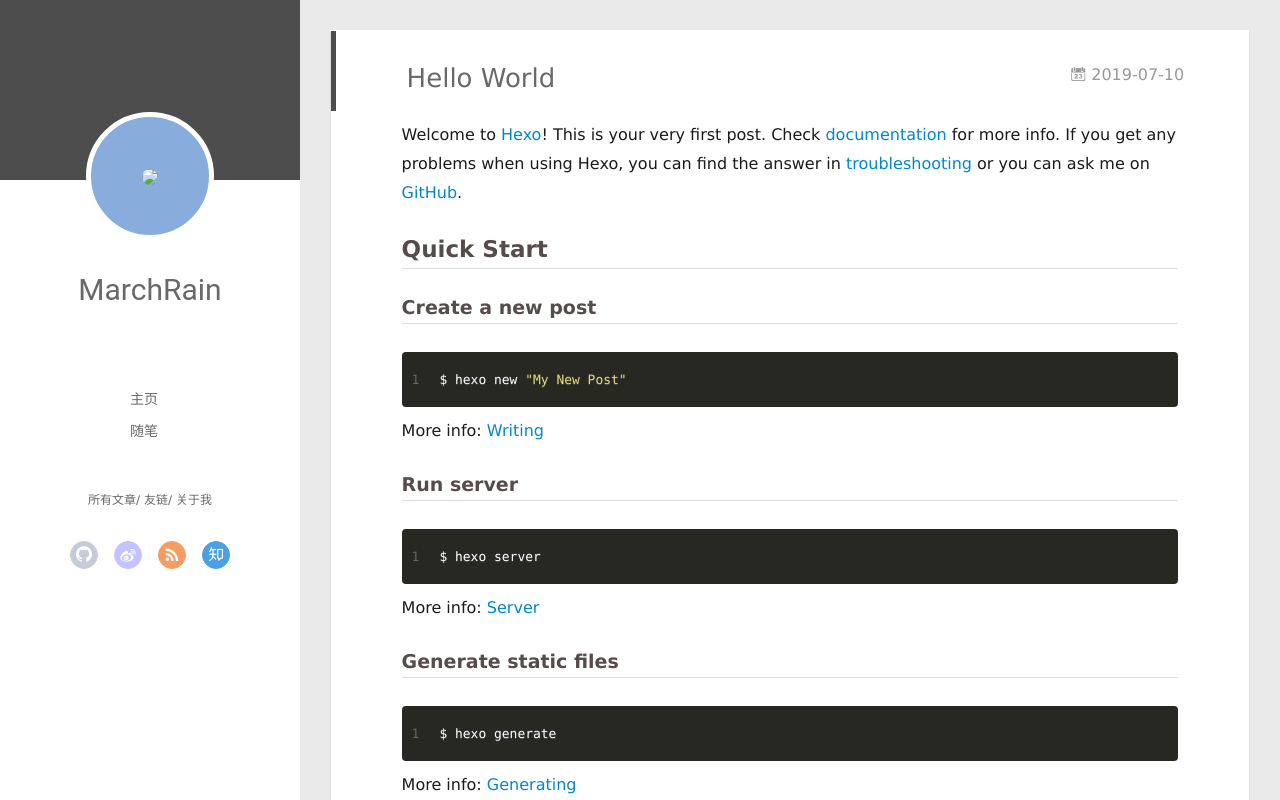
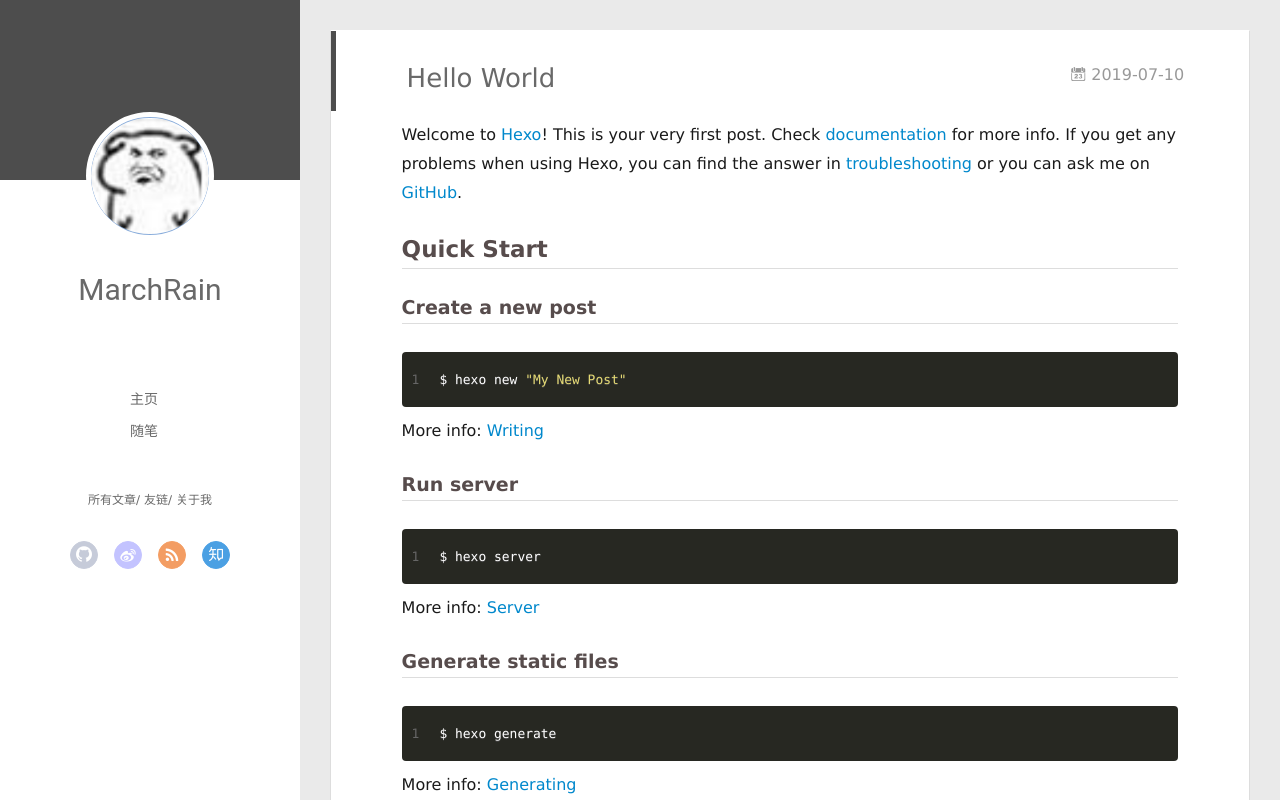
Before and after one commit to March-Rain/March-Rain.github.io, a plain HTML site: page 2019/07/10/hello-world/index.html in a window 1280 px wide. Drawn offline with Linux system fonts and the light colour scheme.

Commit message:
Site updated: 2019-07-10 14:20:28

```diff
--- a/2019/07/10/hello-world/index.html
+++ b/2019/07/10/hello-world/index.html
@@ -23,7 +23,7 @@
     <link rel="alternative" href="/atom.xml" title="MarchRain的博客" type="application/atom+xml">
 
 
-    <link rel="icon" href="/favicon.png">
+    <link rel="icon" href="/img/favicon.png">
 
   <link rel="stylesheet" type="text/css" href="/./main.0cf68a.css">
   <style type="text/css">
@@ -47,7 +47,7 @@
 <div class="intrude-less">
 	<header id="header" class="inner">
 		<a href="/" class="profilepic">
-			<img src="/favicon.png" class="js-avatar">
+			<img src="/img/favicon.png" class="js-avatar">
 		</a>
 		<hgroup>
 		  <h1 class="header-author"><a href="/">MarchRain</a></h1>
@@ -105,7 +105,7 @@
 	<div class="intrude-less">
 		<header id="header" class="inner">
 			<div class="profilepic">
-				<img src="/favicon.png" class="js-avatar">
+				<img src="/img/favicon.png" class="js-avatar">
 			</div>
 			<hgroup>
 			  <h1 class="header-author js-header-author">MarchRain</h1>
```
Also changed, not shown: archives/2019/07/index.html (+3 -3 lines), archives/2019/index.html (+3 -3 lines), archives/index.html (+3 -3 lines), index.html (+3 -3 lines), img/favicon.ico (added), img/favicon.png (added).
